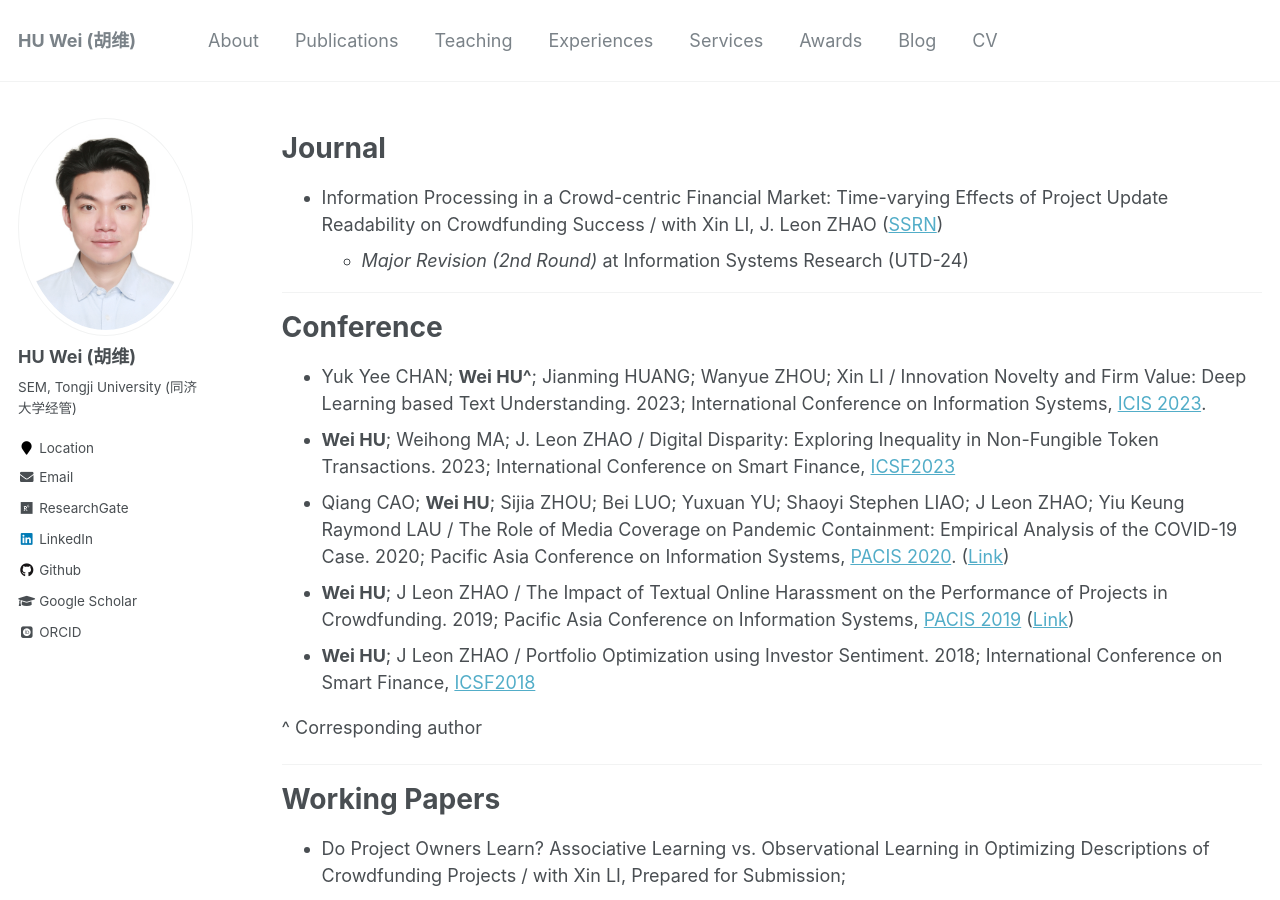
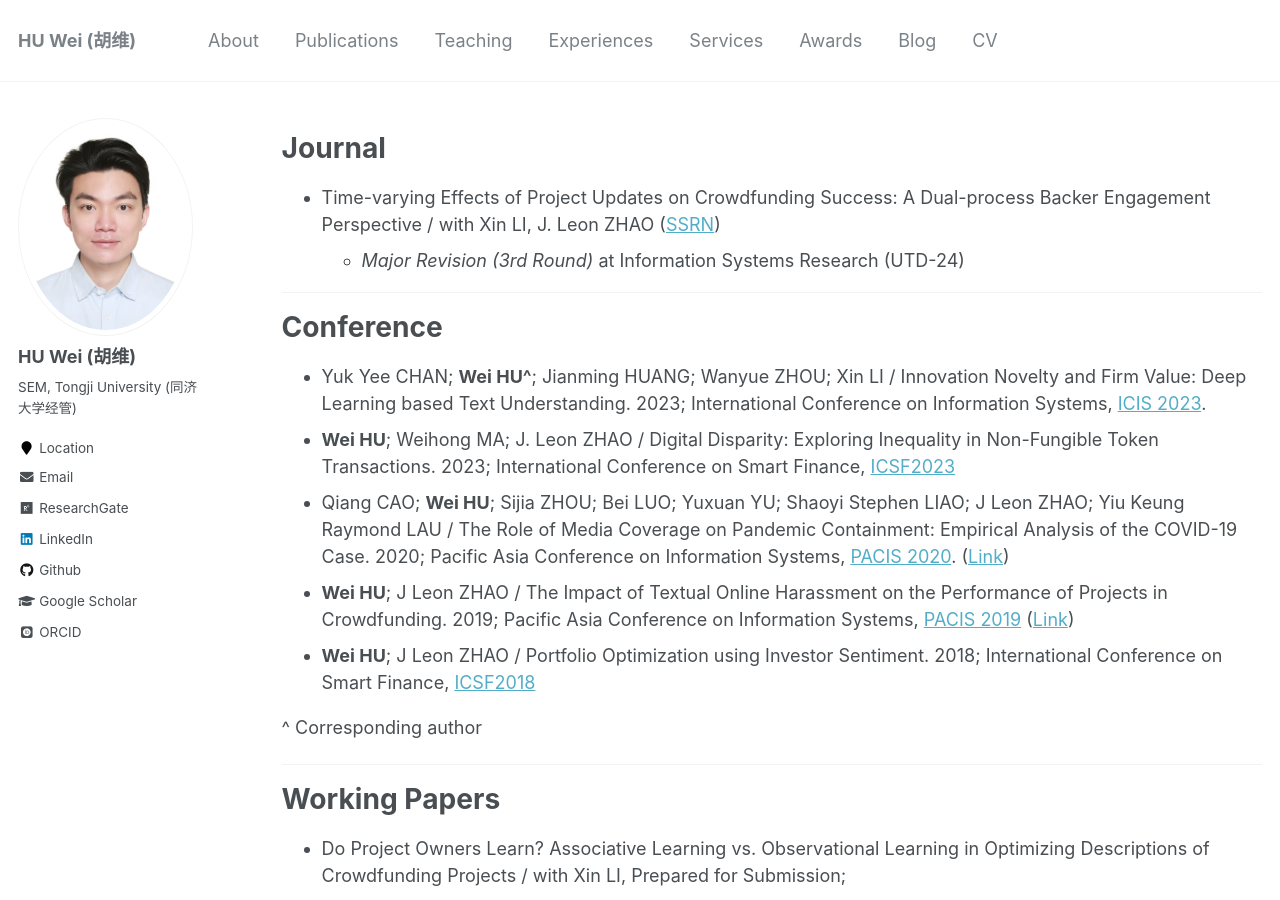
Before and after one commit to huwei-vincent/huwei-vincent.github.io, a Jekyll site: the page built from _pages/my-publication.md, in a window 1280 px wide and 900 px high. Built offline with Jekyll 4.4.1, drawn with Linux system fonts in a browser that asks for light colours; some web fonts are replaced.

Commit message:
update my-publication

```diff
--- a/_pages/my-publication.md
+++ b/_pages/my-publication.md
@@ -7,8 +7,8 @@ author_profile: true
 
 # Journal
 
-- Information Processing in a Crowd-centric Financial Market: Time-varying Effects of Project Update Readability on Crowdfunding Success / with Xin LI, J. Leon ZHAO ([SSRN](https://papers.ssrn.com/sol3/papers.cfm?abstract_id=3925150))
-  - *Major Revision (2nd Round)* at Information Systems Research (UTD-24)
+- Time-varying Effects of Project Updates on Crowdfunding Success: A Dual-process Backer Engagement Perspective / with Xin LI, J. Leon ZHAO ([SSRN](https://papers.ssrn.com/sol3/papers.cfm?abstract_id=3925150))
+  - *Major Revision (3rd Round)* at Information Systems Research (UTD-24)
 
 ---
 
```
